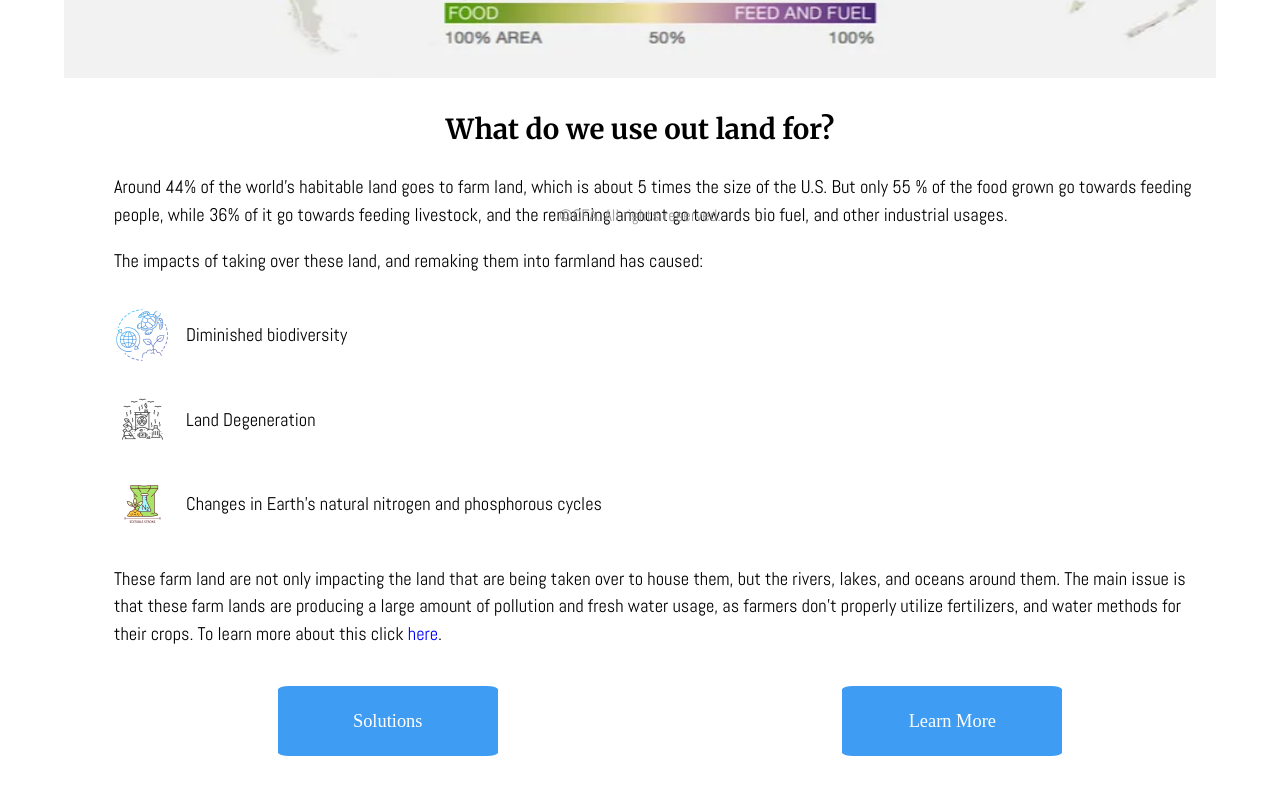
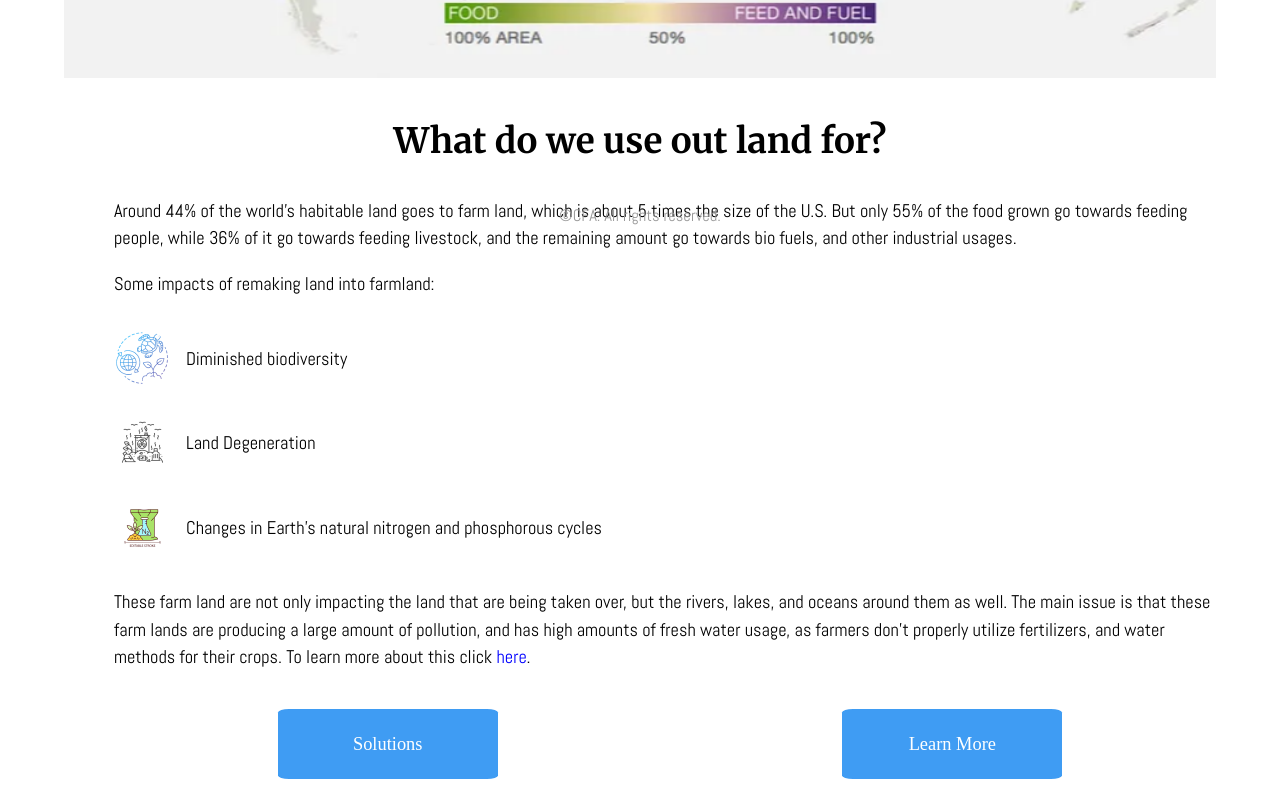
Before and after one commit to PAP-2024-Spring-L2-G1/Group-1-Final, a plain HTML site: page resources.html in a window 1280 px wide. Shown: the part 751-1550 px from the top of the page. Before the commit the page ends 1527 px from the top, so only its background shows below. Drawn offline with Linux system fonts and the light colour scheme.

Commit message:
Fixed some typos in the website content

```diff
--- a/general.css
+++ b/general.css
@@ -96,6 +96,7 @@ p {
 h1 {
     font-family: "Merriweather", serif;
     font-weight: 700;
+    font-size: 35px;
     font-style: normal;
 }
 
--- a/resources.html
+++ b/resources.html
@@ -40,8 +40,8 @@
 
             <div id="right">
                 <h1>What do we use out land for?</h1>
-                <p>Around 44% of the world’s habitable land goes to farm land, which is about 5 times the size of the U.S. But only 55 % of the food grown go towards feeding people, while 36% of it go towards feeding livestock, and the remaining amount go towards bio fuel, and other industrial usages.</p>
-                <p>The impacts of taking over these land, and remaking them into farmland has caused: </p>
+                <p>Around 44% of the world’s habitable land goes to farm land, which is about 5 times the size of the U.S. But only 55% of the food grown go towards feeding people, while 36% of it go towards feeding livestock, and the remaining amount go towards bio fuels, and other industrial usages.</p>
+                <p>Some impacts of remaking land into farmland: </p>
                 <ul id = "issues">
                     <li>
                         <img src="Image\Diminished biodiversity.png" class="icon" alt="Diminished biodiversity">
@@ -60,7 +60,7 @@
 
                 </ul>
 
-                <p>These farm land are not only impacting the land that are being taken over to house them, but the rivers, lakes, and oceans around them. The main issue is that these farm lands are producing a large amount of pollution and fresh water usage, as farmers don’t properly utilize fertilizers, and water methods for their crops. To learn more about this click <a href="https://www.vox.com/2014/8/21/6053187/cropland-map-food-fuel-animal-feed" target=”_blank” id="here">here</a>.</p>
+                <p>These farm land are not only impacting the land that are being taken over, but the rivers, lakes, and oceans around them as well. The main issue is that these farm lands are producing a large amount of pollution, and has high amounts of fresh water usage, as farmers don’t properly utilize fertilizers, and water methods for their crops. To learn more about this click <a href="https://www.vox.com/2014/8/21/6053187/cropland-map-food-fuel-animal-feed" target=”_blank” id="here">here</a>.</p>
             </div>
         </section>
 
```
Also changed, not shown: deforestation.html (+3 -3 lines).
